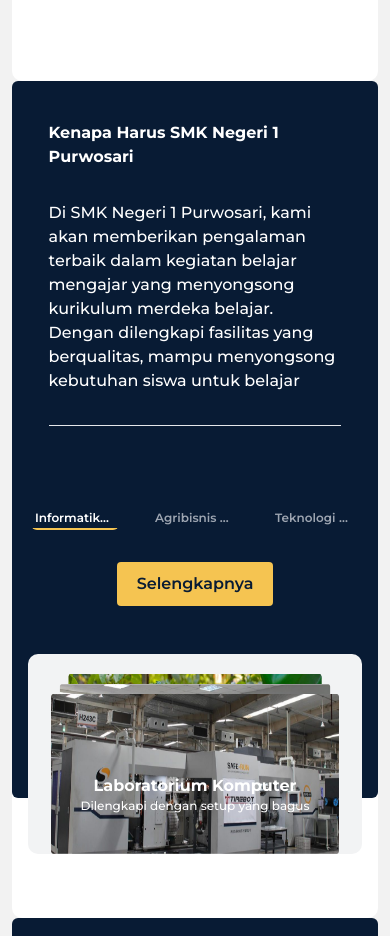
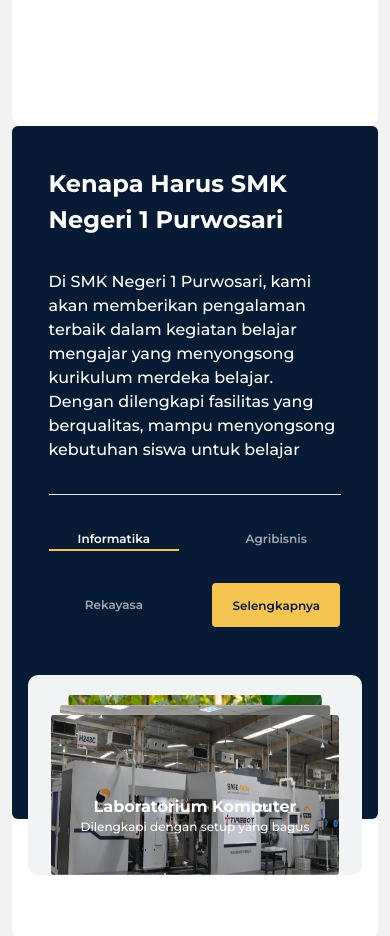
Before and after one commit to andranovia/smknusa-frontend, a Next.js app: page / in a window 390 px wide. Shown: the part 1061-1997 px from the top of the page. Built offline with nearby package versions, Linux system fonts and the light colour scheme.

Commit message:
style: Restyling mobile design for home page.

```diff
--- a/package.json
+++ b/package.json
@@ -17,6 +17,7 @@
     "react": "^18",
     "react-dom": "^18",
     "react-fast-marquee": "^1.6.4",
+    "react-responsive": "^10.0.0",
     "tailwind-merge": "^2.2.1"
   },
   "devDependencies": {
--- a/src/components/home/home-enterpreneur.tsx
+++ b/src/components/home/home-enterpreneur.tsx
@@ -6,10 +6,8 @@ const HomeEnterpreneur = () => {
     <>
       <div className="w-full h-[62rem] bg-white rounded-[10px]">
         <div className="flex  flex-col items-center justify-center gap-8 bg-primary  rounded-md text-white pt-10 pb-48">
-          <h1 className="font-[700]  lg:text-[36px] lg:text-center w-4/5">
-            SMK Negeri 1 Purwosari
-            <br />
-            Bekerjasama Dengan Beberapa Perusahaan
+          <h1 className="font-[700]  lg:text-[36px] text-[24px] lg:text-center w-4/5">
+            SMKN 1 Purwosari Bekerjasama Dengan Beberapa Perusahaan
           </h1>
 
           <p className="font-[500] text-[18px] w-4/5">
--- a/src/components/home/home-facility.tsx
+++ b/src/components/home/home-facility.tsx
@@ -1,6 +1,7 @@
 import React, { useState } from "react";
 import { HomeFacilityCardStack } from "./home-facility-card-stack";
 import { useAnimation, motion } from "framer-motion";
+import { useMediaQuery } from "react-responsive";
 
 const cardData = [
   [
@@ -52,22 +53,9 @@ const cardData = [
     },
   ],
 ];
-const facilityLinkData = [
-  {
-    text: "Informatika dan Elektronika",
-    majorFacilityIndex: 0,
-  },
-  {
-    text: "Agribisnis dan Agroteknologi",
-    majorFacilityIndex: 1,
-  },
-  {
-    text: "Teknologi dan Rekayasa",
-    majorFacilityIndex: 2,
-  },
-];
 
 const HomeFacility = () => {
+  const isMobile = useMediaQuery({ query: "(max-width: 768px)" });
   const [currentSlide, setCurrentSlide] = useState(0);
   const facilityCardData = cardData[currentSlide];
   const controls = useAnimation();
@@ -79,11 +67,26 @@ const HomeFacility = () => {
     controls.start("animate");
   };
 
+  const facilityLinkData = [
+    {
+      text: isMobile ? "Informatika" : "Informatika dan Elektronika",
+      majorFacilityIndex: 0,
+    },
+    {
+      text: isMobile ? "Agribisnis" : "Agribisnis dan Agroteknologi",
+      majorFacilityIndex: 1,
+    },
+    {
+      text: isMobile ? "Rekayasa" : "Teknologi dan Rekayasa",
+      majorFacilityIndex: 2,
+    },
+  ];
+
   return (
     <>
       <div className="w-full h-fit bg-white rounded-[10px]  ">
         <div className="flex flex-col items-center justify-center bg-primary gap-8 rounded-md text-white pt-10 pb-48">
-          <h1 className="font-[700] lg:text-[36px] w-4/5 lg:w-fit">
+          <h1 className="font-[700] lg:text-[36px] text-[24px] w-4/5 lg:w-fit">
             Kenapa Harus SMK Negeri 1 Purwosari
           </h1>
 
@@ -96,18 +99,18 @@ const HomeFacility = () => {
 
           <hr className="bg-white lg:w-[95%]  w-4/5 lg:mt-20" />
 
-          <div className="flex flex-col lg:flex-row lg:gap-0 gap-8 lg:justify-between items-center lg:items-start w-full left-8 mt-12 lg:px-10">
-            <div className="  flex justify-between items-center px-4 gap-8 ">
+          <div className="flex  lg:gap-0 gap-8 justify-center items-center  w-4/5 lg:w-full  lg:mt-12 lg:px-10">
+            <div className="grid  grid-cols-2  lg:flex justify-between w-full items-center lg:px-4 gap-8 ">
               {facilityLinkData.map((data, index) => {
                 return (
                   <React.Fragment key={index}>
                     <h1
                       onClick={() => handleSlideChange(data.majorFacilityIndex)}
-                      className={`font-[600]  cursor-pointer transition-colors lg:text-[16px] text-xs w-[5.5rem] lg:w-[15rem] truncate ${
+                      className={`font-[600]  text-center cursor-pointer transition-colors lg:text-[16px] text-xs   ${
                         cardData[currentSlide] ===
                         cardData[data.majorFacilityIndex]
-                          ? `p-1 rounded-md relative  w-min-content before:border-[1px] before:absolute before:bottom-0 text-white before:right-0 before:border-[#F5C451] before:w-full before:opacity-100 `
-                          : "p-1 rounded-md relative  w-min-content before:h-0 before:absolute before:bottom-0 text-[#9DA5B1] before:right-0 before:bg-[#F2F3F4] before:opacity-0 "
+                          ? `p-1 rounded-md relative   before:border-[1px] before:absolute before:right-0  before:bottom-0 text-white  before:mx-auto before:border-[#F5C451] before:w-full before:opacity-100 `
+                          : "p-1 rounded-md relative   before:h-0 before:absolute before:bottom-0 text-[#9DA5B1] before:right-0 before:bg-[#F2F3F4] before:opacity-0 "
                       } `}
                     >
                       {data.text}
@@ -115,11 +118,12 @@ const HomeFacility = () => {
                   </React.Fragment>
                 );
               })}
-            </div>
-
-            <div className="flex justify-center items-center ">
-              <div className="btn bg-[#F5C451] hover:bg-[#F5C451] text-[#081B34] font-[600] py-2.5 px-5 rounded">
-                <button className="text-[16px] ">Selengkapnya </button>
+              <div className="flex justify-center items-center lg:ml-[25%]">
+                <div className="btn bg-[#F5C451] hover:bg-[#F5C451] text-[#081B34] font-[600] py-2.5 px-5 rounded">
+                  <button className="lg:text-[16px] text-xs">
+                    Selengkapnya{" "}
+                  </button>
+                </div>
               </div>
             </div>
           </div>
--- a/src/components/home/home-major.tsx
+++ b/src/components/home/home-major.tsx
@@ -95,8 +95,9 @@ const HomeMajor = () => {
   return (
     <div className="w-full lg:h-[61rem] bg-white rounded-[10px]">
       <div className="flex flex-col items-center justify-center gap-8 bg-primary  rounded-md text-white pt-16 pb-48">
-        <h1 className="font-[700] lg:text-[36px] text-[18px] w-4/5 lg:w-fit ">
-          Menuju SMK Bisa, SMK Hebat
+        <h1 className="font-[700] lg:text-[36px] text-[24px] w-4/5 lg:w-fit ">
+          Menuju SMK Bisa,
+          <br className="block lg:hidden" /> SMK Hebat
         </h1>
 
         <p className="font-[500] lg:text-[18px] lg:w-fit w-4/5 ">
--- a/src/components/navigation/index.tsx
+++ b/src/components/navigation/index.tsx
@@ -3,7 +3,6 @@
 import Image from "next/image";
 import React, { useState, useEffect } from "react";
 import NavigationItem from "./navigation-item";
-import NavigationDropdownIcon from "./navigation-dropdown-icon";
 import NavigationLanguage from "./navigation-language";
 
 const Navbar = () => {
```
Also changed, not shown: 1 other file (tests, documents, lock files or other folders).
